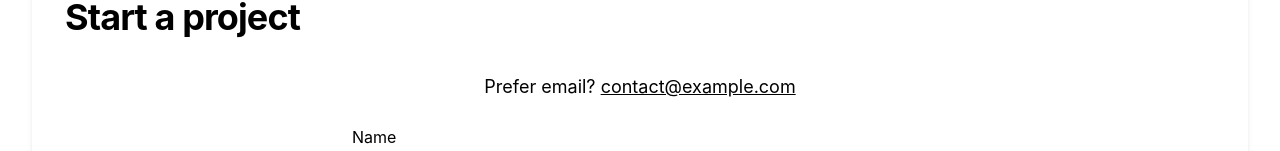
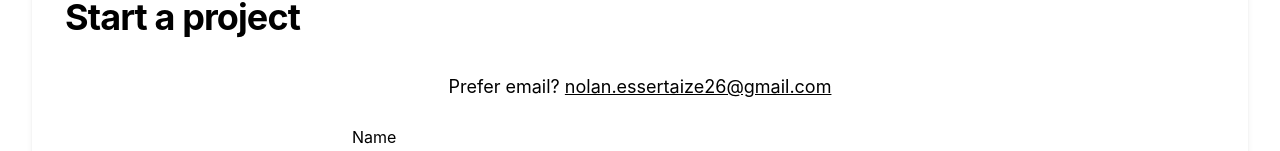
Before and after one commit to NolanEssertaize/portfolio-front, a Next.js app: page /contact in a window 1280 px wide. Shown: the part 232-383 px from the top of the page. Built offline with nearby package versions, Linux system fonts and the light colour scheme.

Commit message:
Fix NavBar and routing problem

```diff
--- a/src/ui/components/dna/nav/Navbar.tsx
+++ b/src/ui/components/dna/nav/Navbar.tsx
@@ -4,6 +4,7 @@ import { useState } from 'react';
 import { Container } from '@ui/components/dna/layout';
 import { Button } from '@ui/components/dna/button';
 import { Heading, Text } from '@ui/components/dna/typography';
+import Link from 'next/link';
 
 const links = [
   { label: 'Services', href: '#services' },
@@ -15,19 +16,14 @@ export default function Navbar() {
   const [open, setOpen] = useState(false);
 
   const handleContact = () => {
-    const target = document.getElementById('contact');
-    if (target) {
-      target.scrollIntoView({ behavior: 'smooth' });
-    } else {
-      window.location.href = 'mailto:contact@example.com';
-    }
+    window.location.href = 'mailto:nolan.essertaize26@gmail.com';
   };
 
   return (
     <nav className="sticky top-0 z-50 bg-white/60 backdrop-blur-md border border-white/20 shadow-md">
       <Container className="flex items-center justify-between py-6 md:py-8">
         <Heading as="h2" size="h4" className="font-bold">
-          <a href="#">ESSERTAIZE</a>
+          <Link href="/">ESSERTAIZE</Link>
         </Heading>
 
         <div className="hidden md:flex items-center gap-6">
@@ -91,7 +87,6 @@ export default function Navbar() {
             <Button
               variant="primary"
               size="md"
-              animation="roll-replace"
               className="mt-4 self-start"
               onClick={handleContact}
             >
--- a/src/ui/components/portfolio/sections/ContactSection.tsx
+++ b/src/ui/components/portfolio/sections/ContactSection.tsx
@@ -9,10 +9,10 @@ export default function ContactSection() {
         <Text className="text-center">
           Prefer email?{" "}
           <a
-            href="mailto:contact@example.com"
+            href="mailto:nolan.essertaize26@gmail.com"
             className="underline"
           >
-            contact@example.com
+            nolan.essertaize26@gmail.com
           </a>
         </Text>
         <form
```
